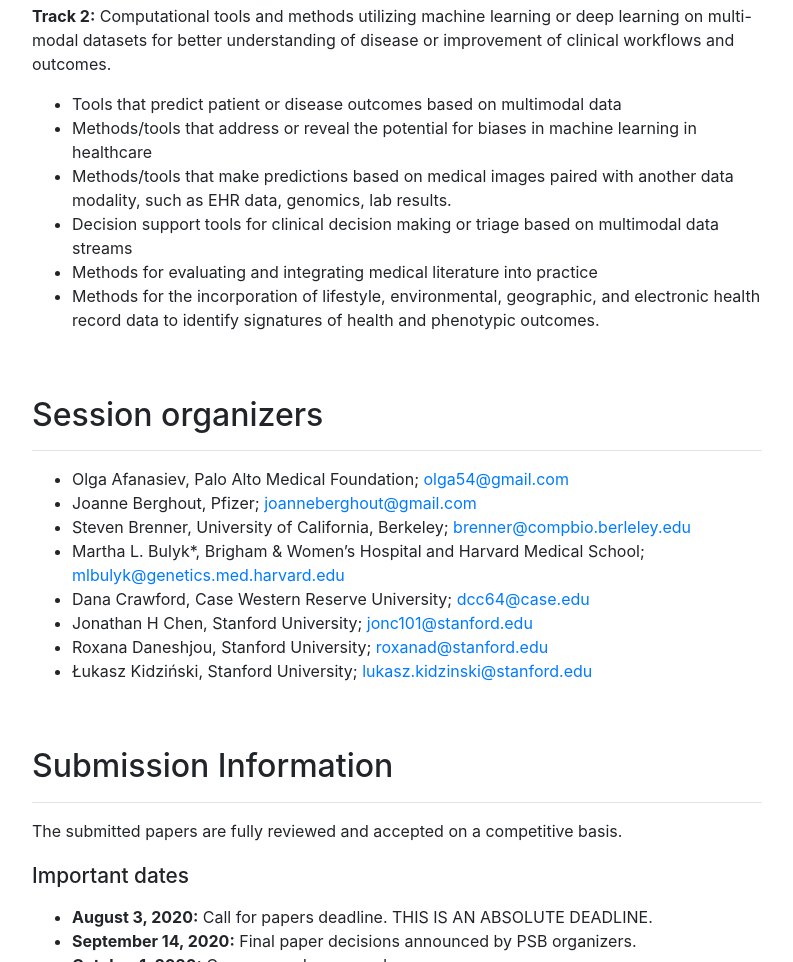
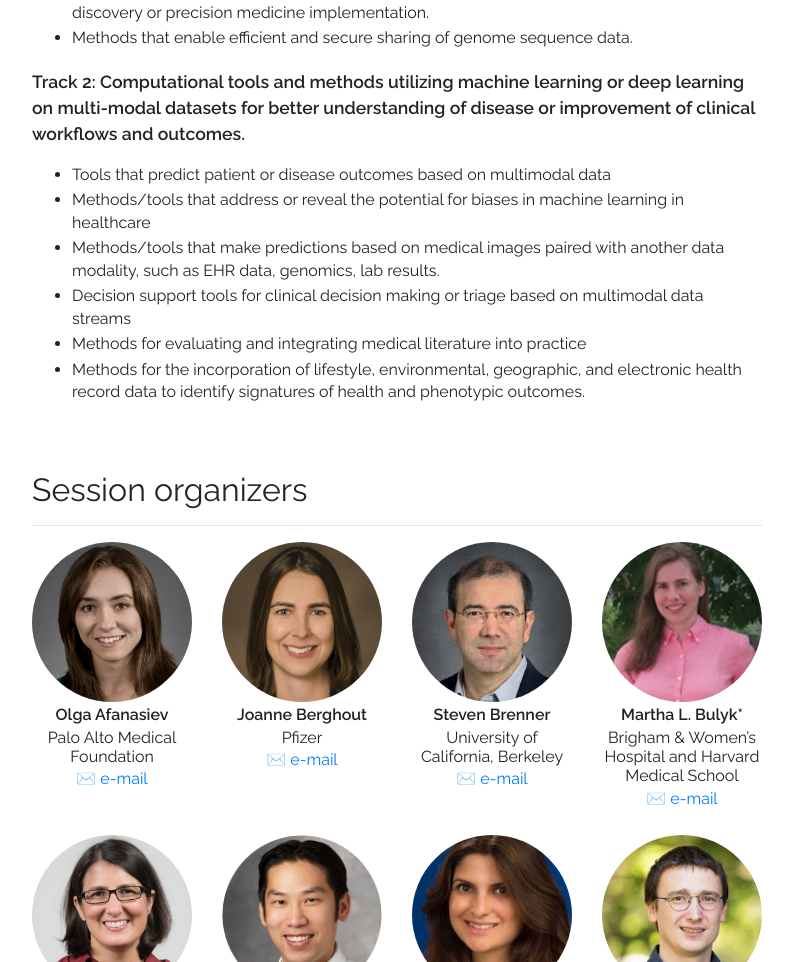
Before and after one commit to kidzik/psb-med-ai, a plain HTML site: page index.html in a window 1280 px wide. Shown: the part 1838-2800 px from the top of the page, without its empty margins (243-1036 px from the left). Drawn offline with nearby package versions, Linux system fonts and the light colour scheme.

Commit message:
Pimped up

```diff
--- a/index.html
+++ b/index.html
@@ -13,16 +13,55 @@
   <!-- Bootstrap core CSS -->
   <link href="https://stackpath.bootstrapcdn.com/bootstrap/4.3.1/css/bootstrap.min.css" rel="stylesheet">
 
-  <!-- Custom styles for this template -->
-  <link href="css/business-frontpage.css" rel="stylesheet">
+  <link href="https://fonts.googleapis.com/css2?family=Raleway:wght@400;600&display=swap" rel="stylesheet">
+
 
   <style>
-    body {
-    padding-top: 56px;
-    }
     h3 {
     font-size: 1.3em;
     padding-top: 1em;
+    }
+    .bg-primary {
+    background-color: #014 !important;
+    }
+    .bg-dark {
+    background-color: #012 !important;
+    }
+    p, h1, h2, h3, li {
+    font-family: Raleway;
+    }
+    p {
+    font-size: 1.1em !important;
+    line-height: 1.5 !important;
+    color: #222;
+    font-weight: 400;
+    }
+    li {
+    font-size: 1.0.5em !important;
+    line-height: 1.4 !important;
+    color: #222;
+    padding-bottom: 0.2em;
+    font-weight: 400;
+    }
+    p.track-title {
+    font-weight: 600;
+
+    }
+    div.organizer img {
+    width:160px;
+    height:160px;
+    object-fit:cover;
+    border-radius:50%;
+    }
+    div.organizer p {
+    margin-bottom: 0.2em;
+    margin-top: 0.2em;
+    line-height: 1.2 !important;
+    font-size: 1em !important;
+    text-align: center
+    }
+    div.organizer p.name {
+    font-weight: bold;
     }
   </style>
 
@@ -31,40 +70,21 @@
 <body>
 
   <!-- Navigation -->
-  <nav class="navbar navbar-expand-lg navbar-dark bg-dark fixed-top">
+  <!--nav class="navbar navbar-expand-lg navbar-dark bg-dark fixed-top">
     <div class="container">
       <a class="navbar-brand" href="#">PSB 2021: Computational Challenges and Artificial Intelligence in Precision Medicinee</a>
       <button class="navbar-toggler" type="button" data-toggle="collapse" data-target="#navbarResponsive" aria-controls="navbarResponsive" aria-expanded="false" aria-label="Toggle navigation">
         <span class="navbar-toggler-icon"></span>
       </button>
-      <!--div class="collapse navbar-collapse" id="navbarResponsive">
-        <ul class="navbar-nav ml-auto">
-          <li class="nav-item active">
-            <a class="nav-link" href="#">Home
-              <span class="sr-only">(current)</span>
-            </a>
-          </li>
-          <li class="nav-item">
-            <a class="nav-link" href="#">About</a>
-          </li>
-          <li class="nav-item">
-            <a class="nav-link" href="#">Services</a>
-          </li>
-          <li class="nav-item">
-            <a class="nav-link" href="#">Contact</a>
-          </li>
-        </ul>
-      </div-->
     </div>
-  </nav>
+  </nav-->
 
   <!-- Header -->
-  <header class="bg-primary py-5 mb-5">
+  <header class="bg-primary pb-5 mb-5">
     <div class="container h-100">
       <div class="row h-100 align-items-center">
         <div class="col-lg-12 text-center">
           <h1 class="display-4 text-white mt-5 mb-2 center">PSB 2021: Computational Challenges and Artificial Intelligence in Precision Medicine</h1>
-          <!--p class="lead mb-5 text-white-50">Lorem ipsum dolor sit amet, consectetur adipisicing elit. Non possimus ab labore provident mollitia. Id assumenda voluptate earum corporis facere quibusdam quisquam iste ipsa cumque unde nisi, totam quas ipsam.</p-->
         </div>
       </div>
     </div>
@@ -78,8 +98,9 @@
         <h2>Motivation</h2>
         <hr>
         <p>Rapid advances in sequencing and ‘omics technologies as well as increasing data streams from electronic health records (EHRs) and imaging data are opening up new vistas of personal biomedical and health data.  In parallel, machine learning and other novel approaches have revolutionized our ability to analyze and find patterns in the multi-dimensional data generated by these modalities.  Achieving the promise of precision medicine will require applying state-of-the-art computational tools to integrate and interpret the large volumes of data being generated. We welcome submissions along two tracks: (1) computational tools and methods for analyzing and interpreting genomics and multi-omics data and (2) machine learning tools for understanding disease and clinical outcomes.</p>
-	<p>
-	  <img src="img/model.jpg" class="img-responsive" style="width: 100%" />
+	<p style="text-align: right">
+	  <img src="img/nci.jpg" class="img-responsive" style="width: 100%" />
+	  <span style="font-size: 10pt;">Source: <a href="https://unsplash.com/photos/82BHTkmkDfU">National Cancer Institute</a></span>
 	</p>
       </div>
     </div>
@@ -89,7 +110,7 @@
         <h2>Session topics</h2>
         <hr>
         <p>We invite contributions in a broad range of computational topics encompassing two tracks, described below.</p>
-        <p><strong>Track 1:</strong> Computational tools and methods for analyzing and interpreting genomics and multi-omics data for advancing precision medicine.<ul>
+        <p class="track-title">Track 1: Computational tools and methods for analyzing and interpreting genomics and multi-omics data for advancing precision medicine.<ul>
 	    <li>Methods development or approaches for polygenic risk scores (PRS), including consideration of diverse genetic ancestries</li>
 	    <li>Investigating challenges associated with incorporating 'omic data into clinical decision support, and techniques for effective implementation</li>
 	    <li>Methods or approaches to clinically annotate and interpret whole exome or whole genome sequencing data, especially in populations from diverse genetic and environmental backgrounds.</li>
@@ -99,7 +120,7 @@
 	    <li>Computational methods for estimating and/or incorporating genetic ancestry for genomic discovery or precision medicine implementation.</li>
 	    <li>Methods that enable efficient and secure sharing of genome sequence data.</li>
 	</ul></p>
-        <p><strong>Track 2:</strong> Computational tools and methods utilizing machine learning or deep learning on multi-modal datasets for better understanding of disease or improvement of clinical workflows and outcomes. <ul>
+        <p class="track-title">Track 2: Computational tools and methods utilizing machine learning or deep learning on multi-modal datasets for better understanding of disease or improvement of clinical workflows and outcomes.<ul>
 	    <li>Tools that predict patient or disease outcomes based on multimodal data</li>
 	    <li>Methods/tools that address or reveal the potential for biases in machine learning in healthcare</li>
 	    <li>Methods/tools that make predictions based on medical images paired with another data modality, such as EHR data, genomics, lab results.</li>
@@ -114,16 +135,59 @@
       <div class="offset-md-2 col-md-8 mb-5">
         <h2>Session organizers</h2>
         <hr>
+	<div class="row">
+	  <div class="organizer col-md-3 pb-4">
+	    <img src="img/headshots/olga.afanasiev.jpg">
+	    <p class="name">Olga Afanasiev</p>
+	    <p>Palo Alto Medical Foundation</p>
+	    <p><a href="mailto:olga54@gmail.com">✉️ e-mail</a></p>
+	  </div>
+	  <div class="organizer col-md-3 pb-4">
+	    <img src="img/headshots/joanne.berghout.jpg">
+	    <p class="name">Joanne Berghout</p>
+	    <p>Pfizer</p>
+	    <p><a href="mailto:joanneberghout@gmail.com">✉️ e-mail</a></p>
+	  </div>
+	  <div class="organizer col-md-3 pb-4">
+	    <img src="img/headshots/steve.brenner.jpg">
+	    <p class="name">Steven Brenner</p>
+	    <p>University of California, Berkeley</p>
+	    <p><a href="mailto:brenner@compbio.berleley.edu">✉️ e-mail</a></p>
+	  </div>
+	  <div class="organizer col-md-3 pb-4">
+	    <img src="img/headshots/martha.bulyk.jpg">
+	    <p class="name">Martha L. Bulyk*</p>
+	    <p>Brigham & Women’s Hospital and Harvard Medical School</p>
+	    <p><a href="mailto:mlbulyk@genetics.med.harvard.edu">✉️ e-mail</a></p>
+	  </div>
+	  <div class="organizer col-md-3 pb-4">
+	    <img src="img/headshots/dana.crawford.jpg">
+	    <p class="name">Dana Crawford</p>
+	    <p>Case Western Reserve University</p>
+	    <p><a href="mailto:dcc64@case.edu">✉️ e-mail</a></p>
+	  </div>
+	  <div class="organizer col-md-3 pb-4">
+	    <img src="img/headshots/jonathan.chen.jpg">
+	    <p class="name">Jonathan H Chen</p>
+	    <p>Stanford University</p>
+	    <p><a href="mailto:jonc101@stanford.edu">✉️ e-mail</a></p>
+	  </div>
+	  <div class="organizer col-md-3 pb-4">
+	    <img src="img/headshots/roxana.daneshjou.jpg">
+	    <p class="name">Roxana Daneshjou*</p>
+	    <p>Stanford University</p>
+	    <p><a href="mailto:roxanad@stanford.edu">✉️ e-mail</a></p>
+	  </div>
+	  <div class="organizer col-md-3 pb-4">
+	    <img src="img/headshots/lukasz.kidzinski.jpg">
+	    <p class="name">Łukasz Kidziński</p>
+	    <p>Stanford University</p>
+	    <p><a href="mailto:lukasz.kidzinski@stanford.edu">✉️ e-mail</a></p>
+	  </div>
+	</div>
+
+
 	<p><ul>
-<li>Olga Afanasiev, Palo Alto Medical Foundation; <a href="mailto:olga54@gmail.com">olga54@gmail.com</a></li>
-<li>Joanne Berghout, Pfizer; <a href="mailto:joanneberghout@gmail.com">joanneberghout@gmail.com</a></li>
-<li>Steven Brenner, University of California, Berkeley; <a href="mailto:brenner@compbio.berleley.edu">brenner@compbio.berleley.edu</a></li>
-<li>Martha L. Bulyk*, Brigham & Women’s Hospital and Harvard Medical School; <a href="mailto:mlbulyk@genetics.med.harvard.edu">mlbulyk@genetics.med.harvard.edu</a></li>
-<li>Dana Crawford, Case Western Reserve University; <a href="mailto:dcc64@case.edu">dcc64@case.edu</a></li>
-
-<li>Jonathan H Chen, Stanford University; <a href="mailto:jonc101@stanford.edu">jonc101@stanford.edu</a></li>
-<li>Roxana Daneshjou, Stanford University; <a href="mailto:roxanad@stanford.edu">roxanad@stanford.edu</a></li>
-<li>Łukasz Kidziński, Stanford University; <a href="mailto:lukasz.kidzinski@stanford.edu">lukasz.kidzinski@stanford.edu</a></li>
 	</ul></p>
       </div>
     </div>
@@ -132,7 +196,7 @@
       <div class="offset-md-2 col-md-8 mb-5">
         <h2>Submission Information</h2>
         <hr>
-	The submitted papers are fully reviewed and accepted on a competitive basis.
+	<p>The submitted papers are fully reviewed and accepted on a competitive basis.</p>
         <h3>Important dates</h3>
 	<p><ul>
 	    <li><strong>August 3, 2020:</strong> Call for papers deadline. THIS IS AN ABSOLUTE DEADLINE.</li>
@@ -146,7 +210,7 @@
         <h3>Travel Fellowships for Trainees</h3>
 	<p>PSB traditionally provides fellowships for select trainees. The <a href="https://psb.stanford.edu/keydates/">application process</a> opens upon paper acceptance. Individuals from underrepresented communities are particularly encouraged to participate in the conference and apply for travel support.</p>
         <h3>Poster Format</h3>
-	<p>Poster presenters will be provided with an easel and a poster board 32"W x 40"H (80 x 100cm). One poster from each paid participant is permitted. See the submission portal web site for the instructions regarding poster submissions..</p>
+	<p>Poster presenters will be provided with an easel and a poster board 32"W x 40"H (80 x 100cm). One poster from each paid participant is permitted. See the submission portal web site for the instructions regarding poster submissions.</p>
 	<p>Last updated: April 3rd, 2020</p>
       </div>
     </div>
```
Also changed, not shown: img/headshots/dana.crawford.jpg (added), img/headshots/joanne.berghout.jpg (added), img/headshots/jonathan.chen.jpg (added), img/headshots/lukasz.kidzinski.jpg (added), img/headshots/martha.bulyk.jpg (added), img/headshots/olga.afanasiev.jpg (added), img/headshots/roxana.daneshjou.jpg (added), img/headshots/steve.brenner.jpg (added), 1 other file.
